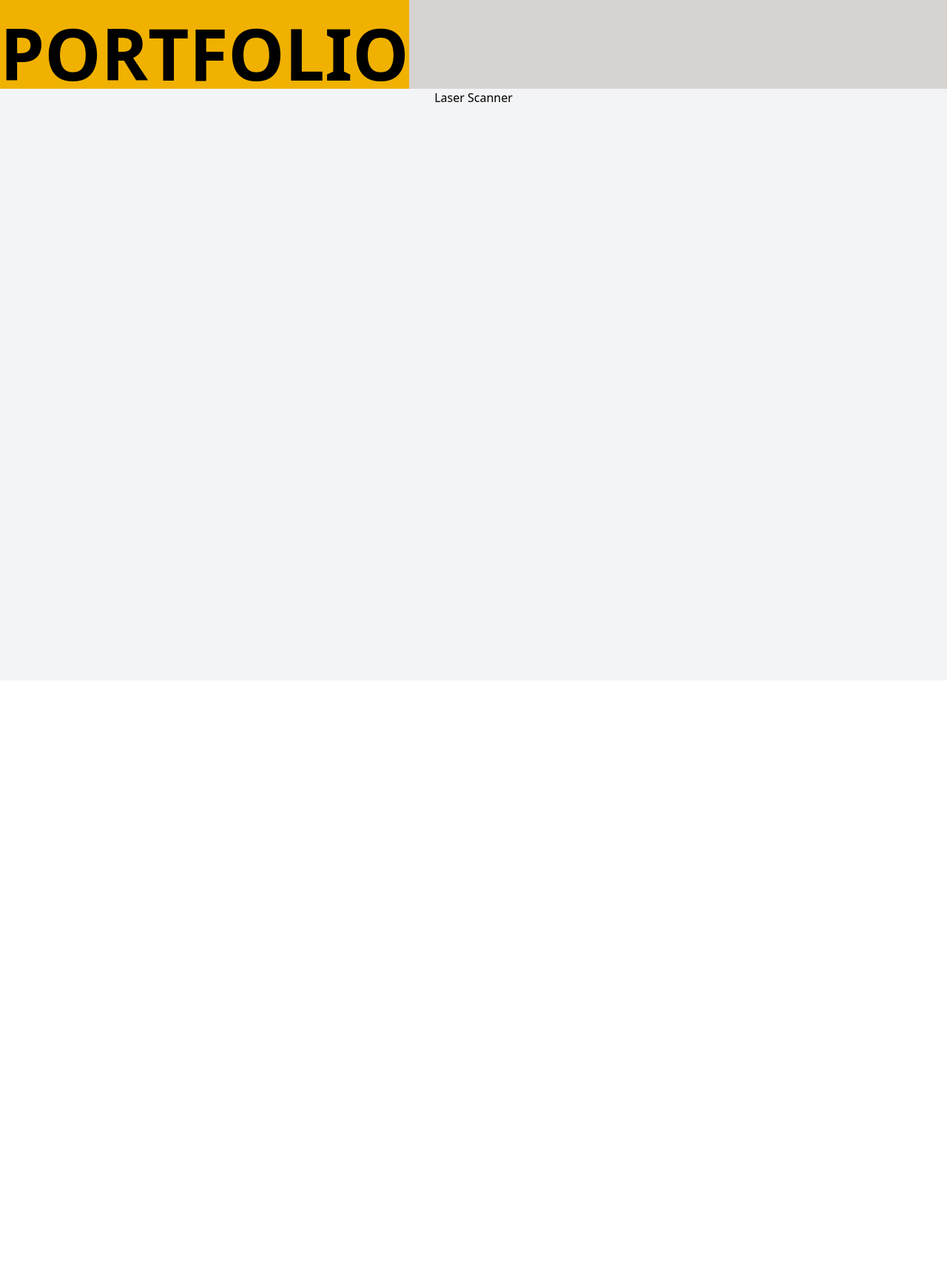
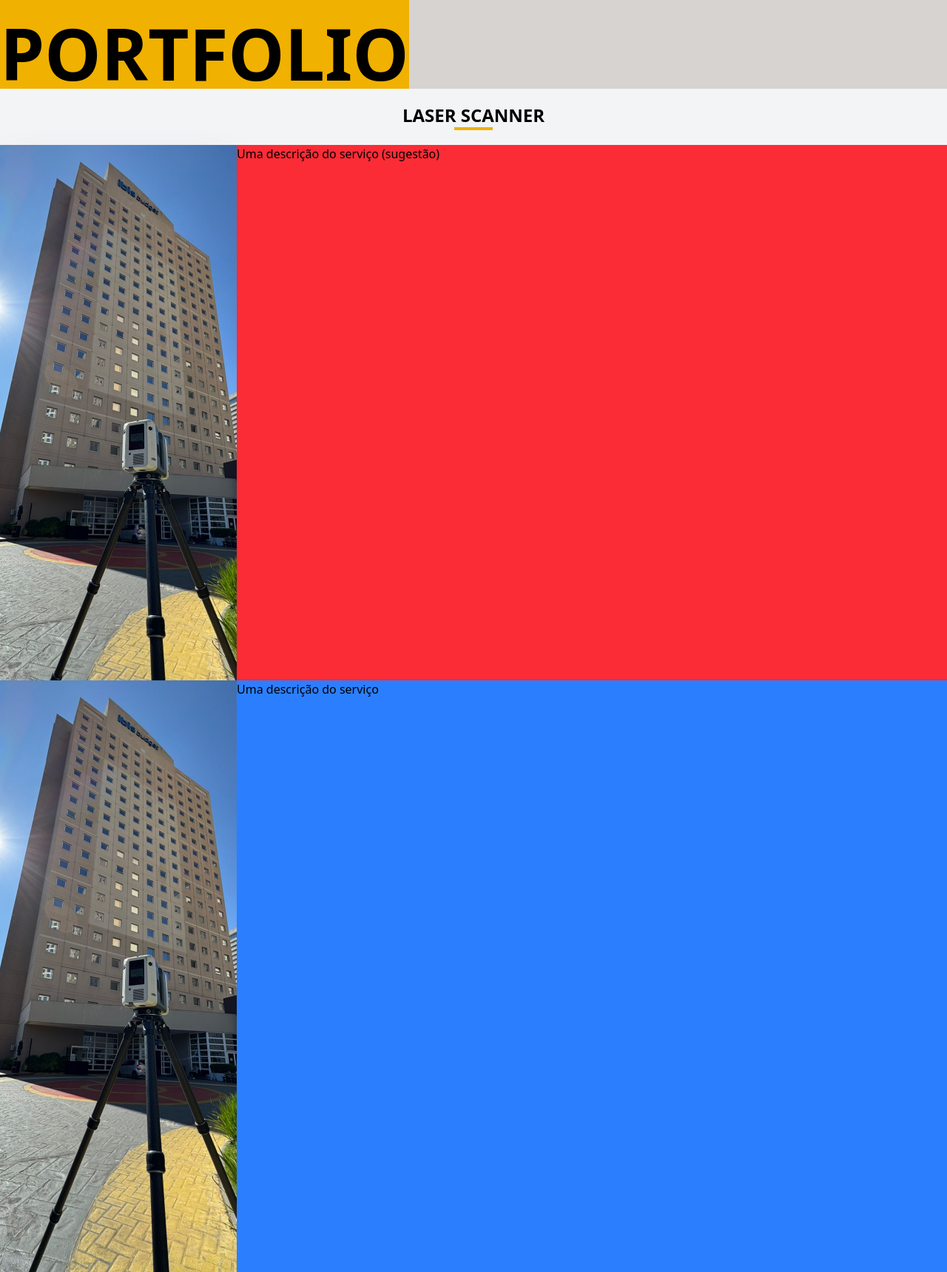
Before and after one commit to mingoranze/portfolio_cassu, a plain HTML site: page index.html in a window 1280 px wide. Shown: the part 680-2400 px from the top of the page at 74% size. Before the commit the page ends 1600 px from the top, so only its background shows below. Drawn offline with nearby package versions, Linux system fonts and the light colour scheme.

Commit message:
iniciei a construção da sessão, ainda não esta terminada

```diff
--- a/index.html
+++ b/index.html
@@ -6,11 +6,11 @@
     <script src="https://cdn.jsdelivr.net/npm/@tailwindcss/browser@4"></script>
   </head>
   <body>
-
+    <!--  Pagina Inicial  -->
     <section class="bg-gray-100 h-[100svh] overflow-hidden">
       <div class="container mx-auto flex items-center justify-between bg-stone-300 h-full overflow-hidden">
 
-        <div class="flex w-[15%] items-end bg-yellow-500 md:w-1/2 h-full">
+        <div class="flex w-[15%] items-end bg-yellow-500 md:w-1/2 h-full mr-2">
           <div class="text-6xl uppercase font-bold md:text-8xl">Portfolio</div>
         </div>
         <div class="flex flex-col items-center w-full h-full">
@@ -27,9 +27,31 @@
       </div>
     </section>
 
+    <!--  Pagina do Laser Scanner  -->
     <section class="bg-gray-100 h-screen overflow-hidden">
-      <div class="flex justify-center">
-        <h1>Laser Scanner</h1>
+      <div class="flex justify-center p-5 flex-col items-center">
+        <h1 class="text-2xl uppercase font-bold">Laser Scanner</h1>
+        <div class="bg-yellow-500 h-1 w-13"></div>
+      </div>
+
+      <div class="container mx-auto flex flex-col justify-between h-full md:flex md:flex-row">
+        <div class="h-[25%] shadow-2xl md:h-full md:w-[25%]">
+          <img class="w-full h-full object-cover object-center md:" src="images/laser/laser2.jpg" alt="">
+        </div>
+        <div class="bg-red-500 h-full md:w-[75%]">
+          Uma descrição do serviço (sugestão)
+        </div>
+      </div>
+    </section>
+
+    <section class="bg-gray-100 h-screen overflow-hidden">
+      <div class="container mx-auto flex flex-col justify-between h-full md:flex md:flex-row">
+        <div class="h-[25%] shadow-2xl md:h-full md:w-[25%]">
+          <img class="w-full h-full object-cover object-center md:" src="images/laser/laser2.jpg" alt="">
+        </div>
+        <div class="bg-blue-500 h-full md:w-[75%]">
+          Uma descrição do serviço
+        </div>
       </div>
     </section>
 
```
Also changed, not shown: images/laser/laser1.jpg (added), images/laser/laser2.jpg (added).
